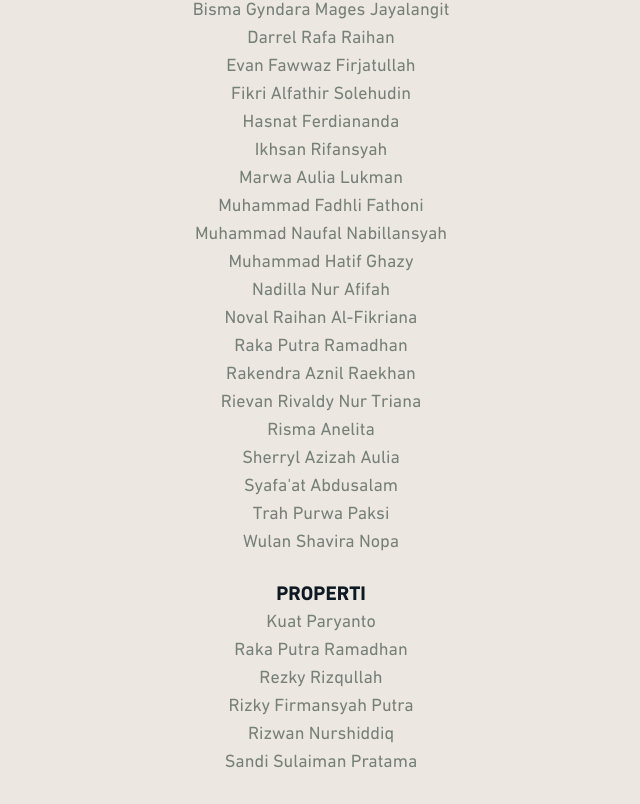
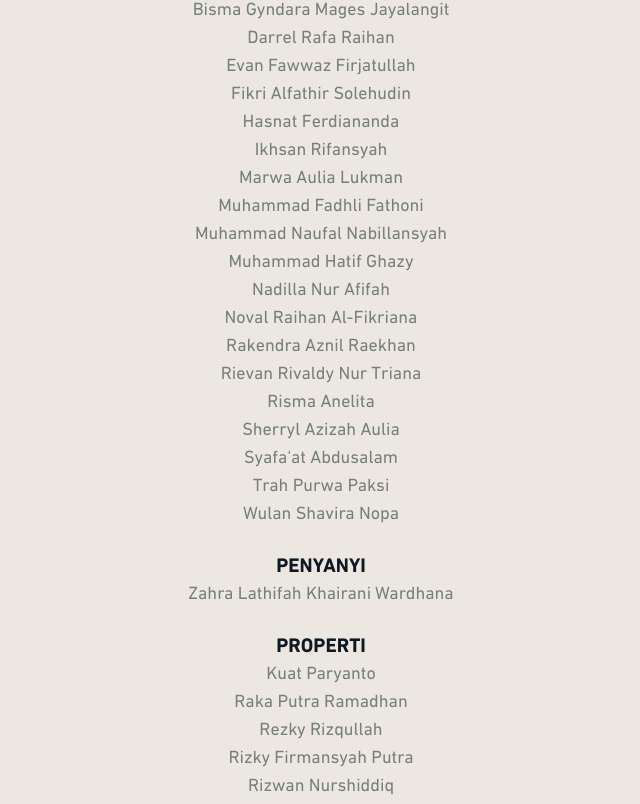
Before and after one commit to hasnat5/arum, a React (Create React App) app: page /tentang in a window 1280 px wide. Shown: the part 535-1339 px from the top of the page, without its empty margins (319-959 px from the left). Built offline with nearby package versions, Linux system fonts and the light colour scheme.

Commit message:
Add Rizwan, Zahra, and edit Raka

```diff
--- a/src/components/About.jsx
+++ b/src/components/About.jsx
@@ -25,7 +25,7 @@ const about = () => {
         { "nama": "Noval Raihan Al-Fikriana", "job": "Actor", "Instagram": "https://www.instagram.com/ngopal.99/" },
         { "nama": "Pamella Zahara Maulidya Ardianto", "job": "Sutradara", "Instagram": "https://www.instagram.com/pamella446" },
         { "nama": "Rahmat Hidayat", "job": "Wardrobe", "Instagram": "https://www.instagram.com/matttt365/" },
-        { "nama": "Raka Putra Ramadhan", "job": ["Actor", "Property"], "Instagram": "https://www.instagram.com/raakaaaa.js/" },
+        { "nama": "Raka Putra Ramadhan", "job": "Property", "Instagram": "https://www.instagram.com/raakaaaa.js/" },
         { "nama": "Rakendra Aznil Raekhan", "job": ["Actor", "Wardrobe"], "Instagram": "https://www.instagram.com/rakenndraa/" },
         { "nama": "Rezky Rizqullah", "job": "Property", "Instagram": "https://www.instagram.com/ekyyy.sql/" },
         { "nama": "Rievan Rivaldy Nur Triana", "job": ["Actor", "Digital Artist"], "Instagram": "https://www.instagram.com/reyvan_sr_my/" },
@@ -38,9 +38,8 @@ const about = () => {
         { "nama": "Syafa'at Abdusalam", "job": "Actor", "Instagram": "https://www.instagram.com/syafaat.a.s/" },
         { "nama": "Trah Purwa Paksi", "job": "Actor", "Instagram": "https://www.instagram.com/sipaksiii/" },
         { "nama": "Wulan Shavira Nopa", "job": "Actor", "Instagram": "https://www.instagram.com/shaviranopa_/" },
-        { "nama": "Zahra Lathifah Khairani Wardhana", "job": ["Wardrobe", "Solo"], "Instagram": "https://www.instagram.com/zhr_junjunie23/" },
+        { "nama": "Zahra Lathifah Khairani Wardhana", "job": ["Wardrobe", "Nyanyi"], "Instagram": "https://www.instagram.com/zhr_junjunie23/" },
     ]
-    //Zahra nyanyi di akhir
 
     return (
         <section className="bg-third pt-16">
@@ -89,6 +88,19 @@ const about = () => {
                             let post = [];
                             for (let i = 0; i < studentlist.length; i++) {
                                 if (studentlist[i].job.includes("Actor")) {
+                                    post.push(<Crew instagram={studentlist[i].Instagram} nama={studentlist[i].nama}></Crew>)
+                                }
+                            }
+                            return post;
+                        })()}
+
+                    </div>
+                    <div>
+                        <h2 className="jobTitle">PENYANYI</h2>
+                        {(() => {
+                            let post = [];
+                            for (let i = 0; i < studentlist.length; i++) {
+                                if (studentlist[i].job.includes("Nyanyi")) {
                                     post.push(<Crew instagram={studentlist[i].Instagram} nama={studentlist[i].nama}></Crew>)
                                 }
                             }
--- a/src/components/Aktor.jsx
+++ b/src/components/Aktor.jsx
@@ -22,6 +22,7 @@ import mesum1 from "../asset/img/reyvan.png"
 import mesum2 from "../asset/img/noval.png"
 import mesum3 from "../asset/img/rakendra.png"
 import caraka from "../asset/img/fikri.png"
+import penghulu from "../asset/img/rizwan.png"
 
 const people = [
     { "nama": "Risma Anelita", "peran": "Arum", "img": Arum, "deskripsi": "Arum adalah anak yang berbudi pekerti luhur. Ia memiliki semangat yang tinggi dalam memperjuangkan haknya sebagai seorang perempuan. Ia tetap tumbuh walau jiwa telah rapuh" },
@@ -43,6 +44,7 @@ const people = [
     { "nama": "Rievan Rivaldy Nur Triana", "peran": "Murid Mesum 1", "img": mesum1, "deskripsi": "Ia bertingkah laku aneh karena pikirannya yang kotor" },
     { "nama": "Noval Raihan Al-Fikriana", "peran": "Murid Mesum 2", "img": mesum2, "deskripsi": "Murid ini adalah salah satu murid yang memiliki lingkungan pertemanan yang kurang baik, dan menyebabkan tingkah laku murid ini berpikiran negatif" },
     { "nama": "Rakendra Aznil Raekhan", "peran": "Murid Mesum 3", "img": mesum3, "deskripsi": "Murid ini dapat mengajak temannya untuk tidak terjerumus kedalam hal yang negatif" },
+    { "nama":"Rizwan Nurshiddiq","peran":"Penghulu","img":penghulu,"deskripsi":"Ia hanya melakukan tugasnya"},
     { "nama": "Fikri Alfathir Solehudin", "peran": "Caraka", "img": caraka, "deskripsi": "Seorang petugas yang sangat kepo terhadap berita berita menarik" },
 ]
 
```
Also changed, not shown: src/asset/img/rizwan.png (added).
